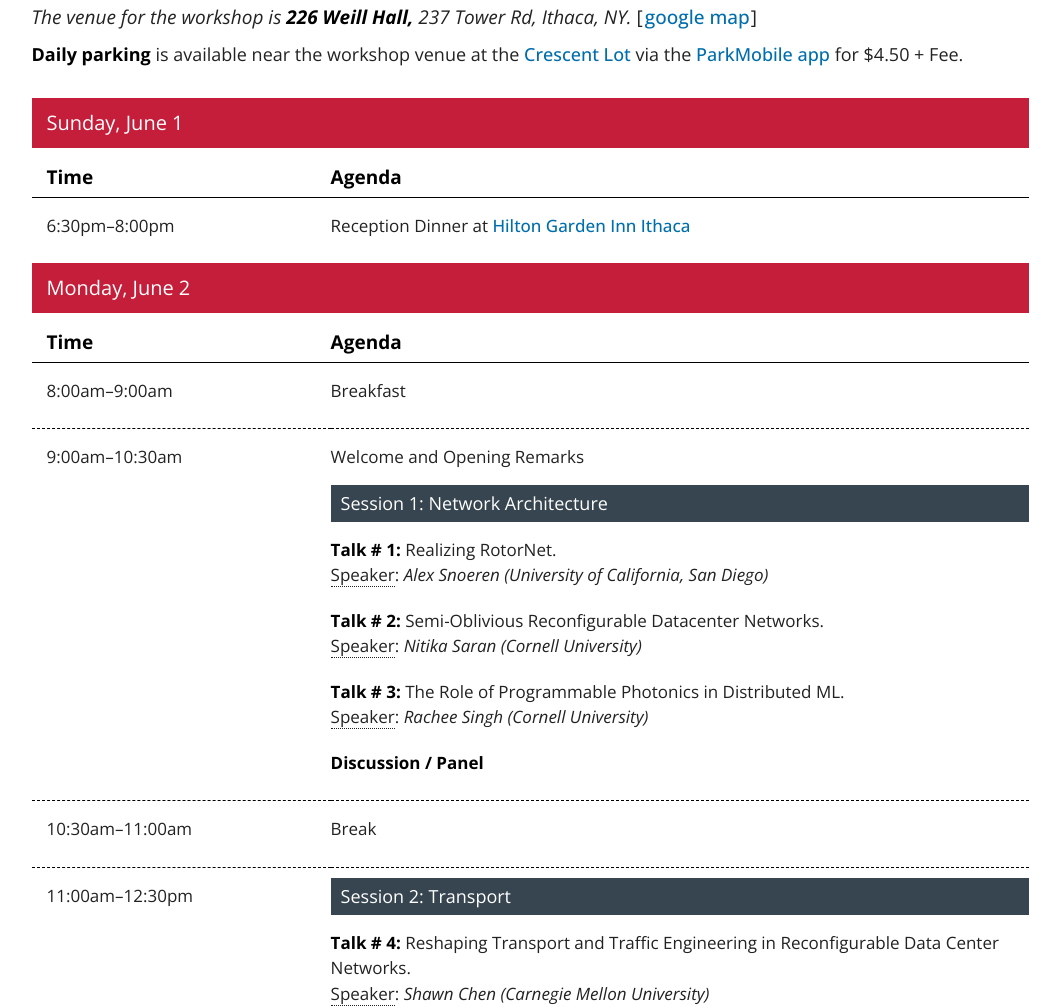
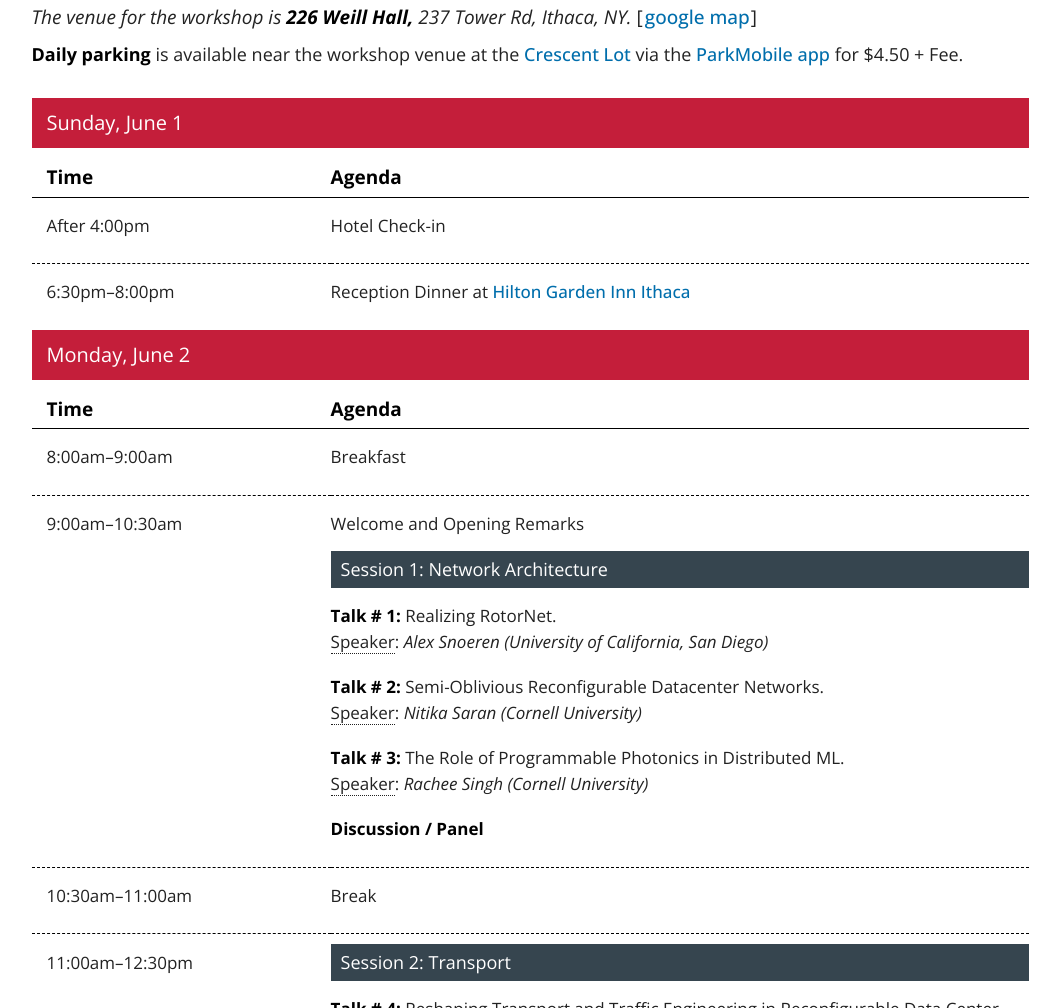
Before and after one commit to reconfigurable-networks/workshop2025, a plain HTML site: page index.html in a window 1280 px wide. Shown: the part 3585-4593 px from the top of the page, without its empty margins (110-1170 px from the left). Drawn offline with nearby package versions, Linux system fonts and the light colour scheme; a script that the page names is missing; some icons are missing.

Commit message:
Update index.html

```diff
--- a/index.html
+++ b/index.html
@@ -666,6 +666,23 @@ button,select{text-transform:none}[type=button],[type=reset],[type=submit],butto
                 <td style="border-bottom:0px dashed #fff;"></td>
               </tr>
               <tr style="background-color:#fff;">
+                <td style="border-bottom:0px;padding-left:15px;padding-right:20px;font-size: 17px;">After 4:00pm</td>
+                <td style="border-bottom:0px;font-size: 17px">Hotel Check-in</td>
+              </tr>
+              <tr style="background-color:#fff;">
+                <td style="border-bottom:0px;padding-left:15px;padding-right:20px;"></td>
+                <td style="border-bottom:0px;"></td>
+              </tr>
+              <tr>
+                <td style="border-bottom:1px dashed #000;padding-right:20px;"></td>
+                <td style="border-bottom:1px dashed #000;"></td>
+              </tr>
+
+              <tr>
+                <td style="border-bottom:0px dashed #fff;padding-right:20px;"></td>
+                <td style="border-bottom:0px dashed #fff;"></td>
+              </tr>
+              <tr style="background-color:#fff;">
                 <td style="border-bottom:0px;padding-left:15px;padding-right:20px;font-size: 17px;">6:30pm&ndash;8:00pm</td>
                 <td style="border-bottom:0px;font-size: 17px">Reception Dinner at <a href="https://www.hilton.com/en/hotels/ithiggi-hilton-garden-inn-ithaca/" target="_blank">Hilton Garden Inn Ithaca</a> <!--<font style="padding-right:2px">[</font><a href="https://maps.app.goo.gl/7kc6FMuXNrTBvihg7" target="_blank">google&nbsp;map</a><font style="padding-left:1px">]</font>--></td>
               </tr>
```
